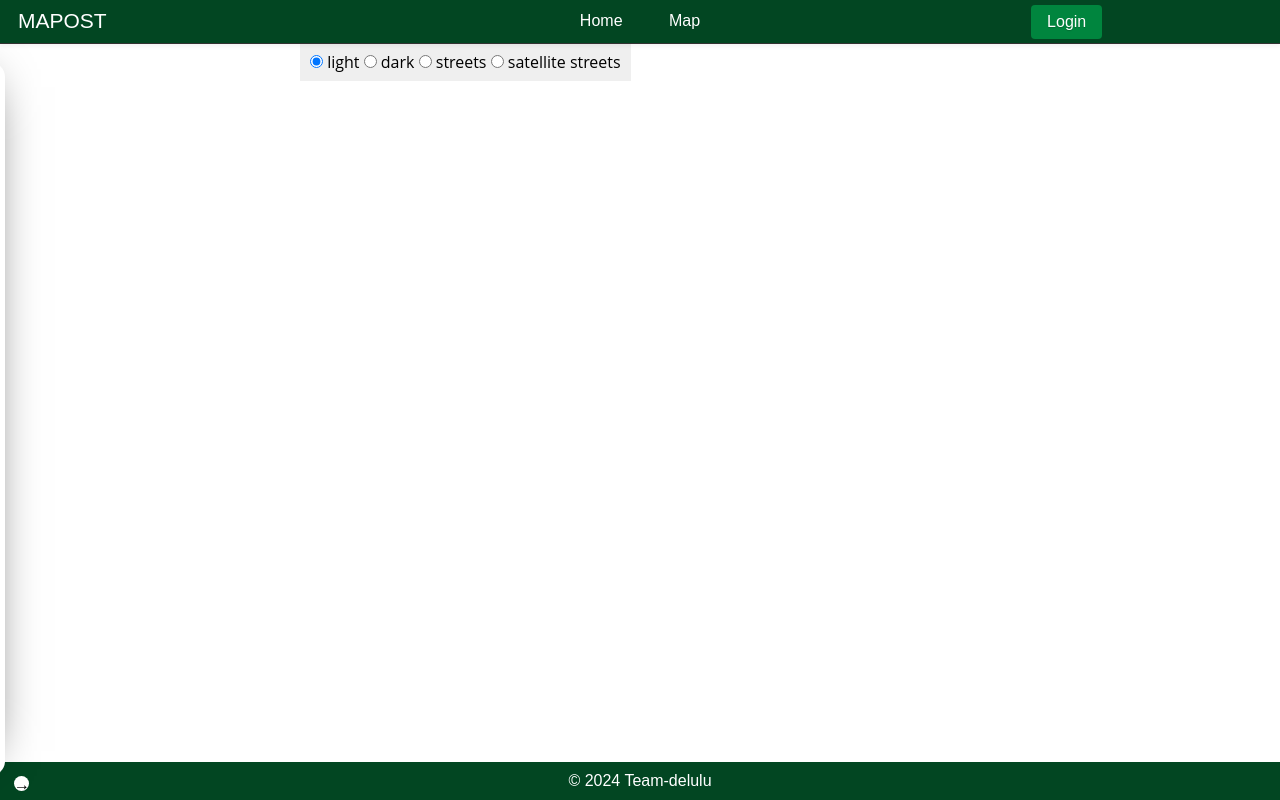
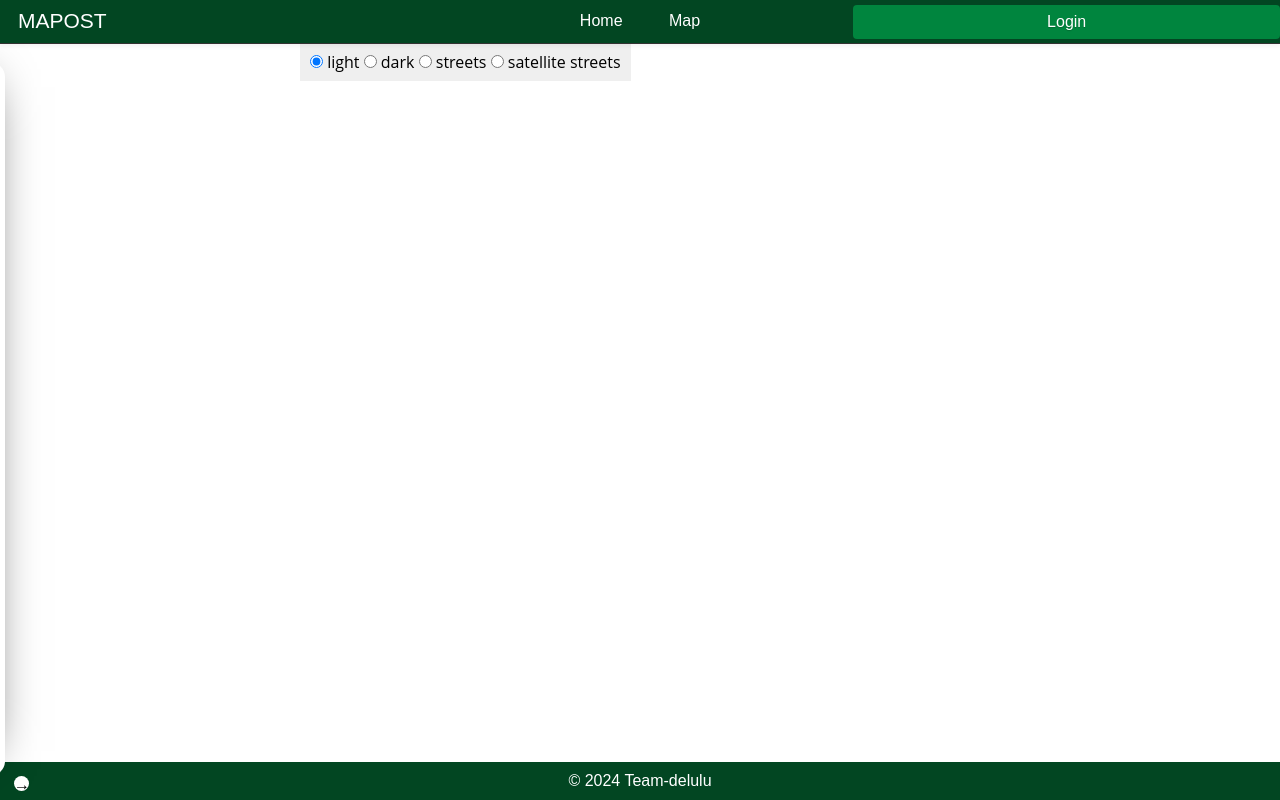
Before and after one commit to Dav0M/mapost, a Flask app: page /mapping in a window 1280 px wide. Run offline with Flask 3, Linux system fonts and the light colour scheme; parts of the project's set-up code (start-up, migrations or seed data) failed here and were passed over; some libraries are stand-ins or nearby versions.

Commit message:
header user into corner

```diff
--- a/static/css/header.css
+++ b/static/css/header.css
@@ -18,12 +18,15 @@
 }
 
 .header-center,
-.header-right,
 .search-item {
     text-align: center;
     display: flex;
     justify-content: center;
     align-items: center;
+}
+
+.header-right {
+    text-align: right;
 }
 
 .pure-menu-link,
--- a/templates/header_template.html
+++ b/templates/header_template.html
@@ -33,7 +33,7 @@
       {% if session.user %}
       <div class="pure-menu pure-menu-horizontal">
         <ul class="pure-menu-list">
-          <div class="pure-menu pure-menu-has-children pure-menu-allow-hover">
+          <li class="pure-menu-item pure-menu-has-children pure-menu-allow-hover">
             <a href="/user/{{ session.user_id.id }}" class="login-button pure-menu-link pure-button">{{
               session.user.userinfo.nickname }}</a>
             <ul class="pure-menu-children">
@@ -44,7 +44,7 @@
                 <a href="/logout" class="pure-menu-link">Log Out</a>
               </li>
             </ul>
-          </div>
+          </li>
         </ul>
       </div>
     </div>
```
